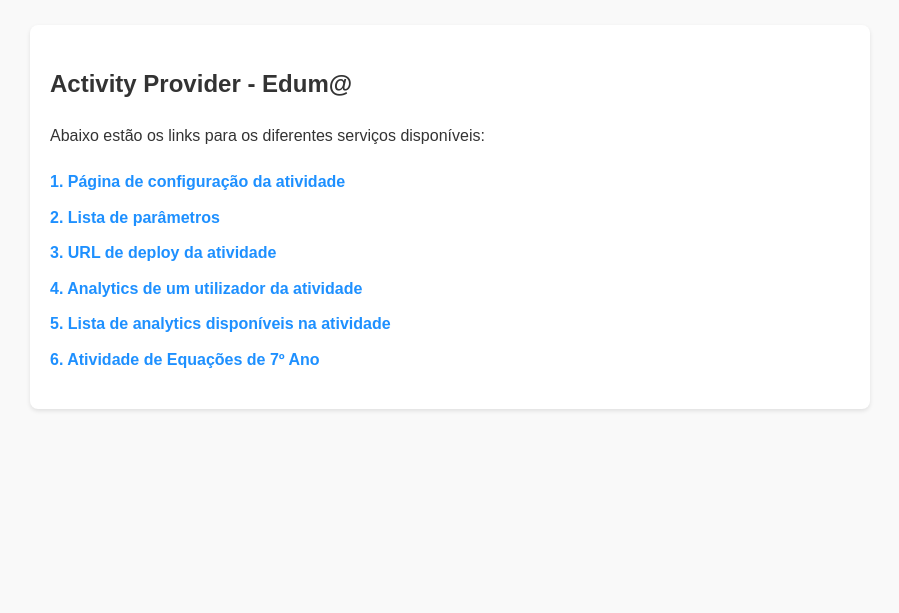
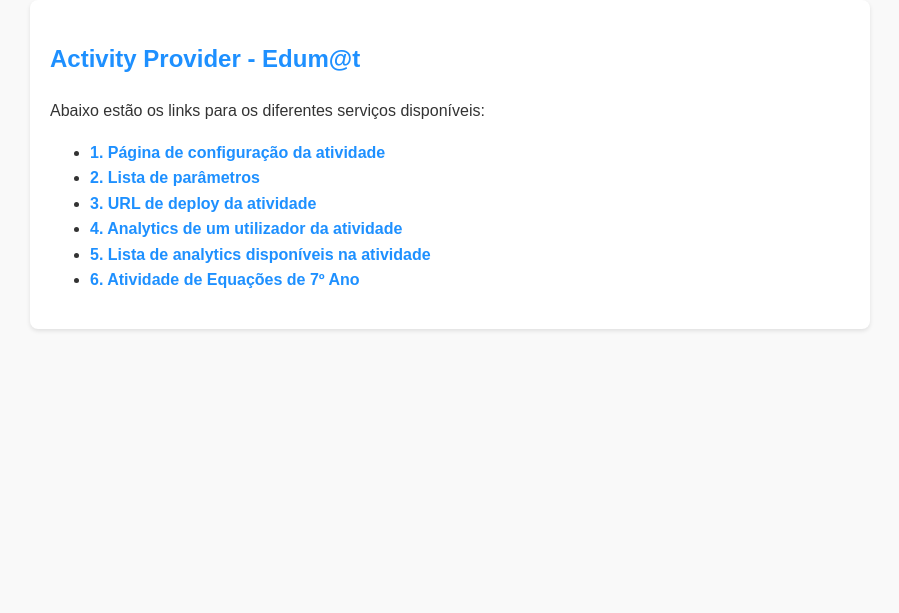
Before and after one commit to Joao-Machado-UAb/edumat7, a Flask app: page / in a window 1280 px wide. Shown: the part 123-736 px from the top of the page, without its empty margins (190-1089 px from the left). Run offline with Flask 3, Linux system fonts and the light colour scheme.

Commit message:
Update index.html

```diff
--- a/templates/index.html
+++ b/templates/index.html
@@ -1,73 +1,10 @@
 <!-- templates/index.html -->
-<!DOCTYPE html>
-<html lang="en">
-<head>
-    <meta charset="UTF-8">
-    <meta name="viewport" content="width=device-width, initial-scale=1.0">
-    <title>Activity Provider - Edum@t</title>
-    <style>
-        body {
-            font-family: Arial, sans-serif;
-            line-height: 1.6;
-            margin: 0;
-            padding: 0;
-            background-color: #f9f9f9;
-            color: #333;
-        }
-        header {
-            background-color: #1e90ff;
-            color: white;
-            padding: 20px 10px;
-            text-align: center;
-        }
-        main {
-            padding: 20px;
-            max-width: 800px;
-            margin: 0 auto;
-            background: #fff;
-            box-shadow: 0 2px 4px rgba(0, 0, 0, 0.1);
-            border-radius: 8px;
-        }
-        h1 {
-            font-size: 2rem;
-            margin-bottom: 10px;
-        }
-        p {
-            margin-bottom: 20px;
-        }
-        ul {
-            list-style-type: none;
-            padding: 0;
-        }
-        ul li {
-            margin: 10px 0;
-        }
-        a {
-            text-decoration: none;
-            color: #1e90ff;
-            font-weight: bold;
-        }
-        a:hover {
-            text-decoration: underline;
-        }
-        footer {
-            text-align: center;
-            padding: 10px 0;
-            background-color: #1e90ff;
-            color: white;
-            position: fixed;
-            width: 100%;
-            bottom: 0;
-        }
-    </style>
-</head>
-<body>
-    <header>
-        <h1>Edumat Activity Provider</h1>
-    </header>
-    <br>
-    <main>
-        <h2>Activity Provider - Edum@</h2>
+{% extends "base.html" %}
+
+{% block title %}Activity Provider - Edum@t{% endblock %}
+
+{% block content %}
+    <h2>Activity Provider - Edum@t</h2>
     <p>Abaixo estão os links para os diferentes serviços disponíveis:</p>
     <ul>
         <li><a href="/config">1. Página de configuração da atividade</a></li>
@@ -77,9 +14,4 @@
         <li><a href="/analytics_list">5. Lista de analytics disponíveis na atividade</a></li>
         <li><a href="/equacoes?activityID=12345">6. Atividade de Equações de 7º Ano</a></li>
     </ul>
-    </main>
-    <footer>
-        &copy; 2025 Edum@t. Todos os direitos reservados.
-    </footer>
-</body>
-</html>
+{% endblock %}
```
Lines whose indentation alone changed are shown as unchanged.
